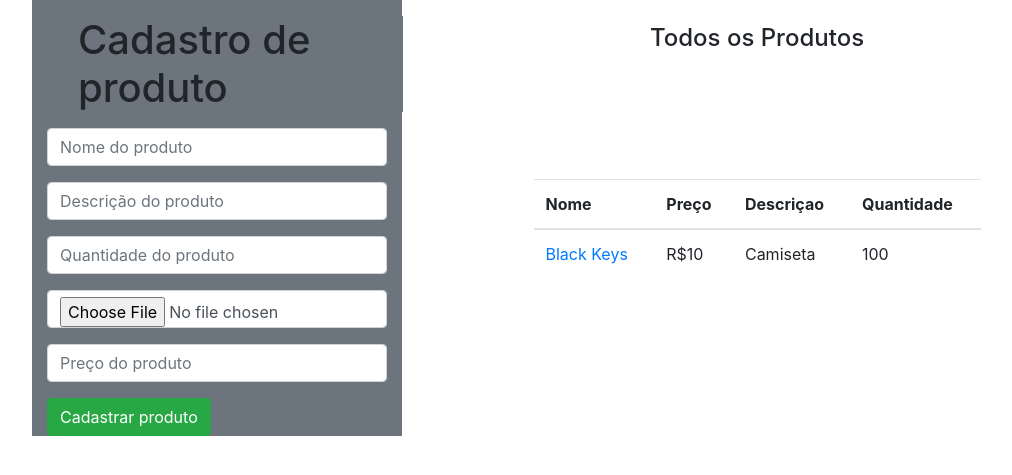
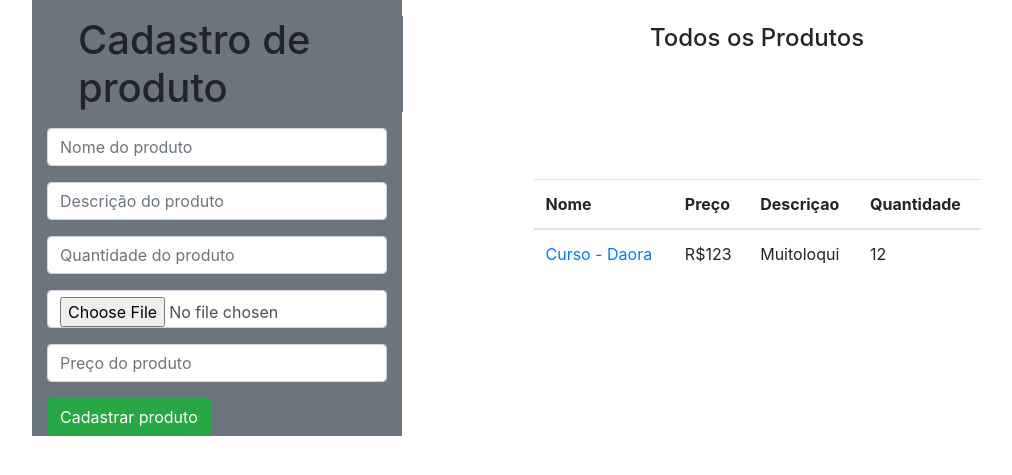
Before and after one commit to DonGus9/Desafio-PHP, a PHP site: page /cadastro-produto.php in a window 1280 px wide. Shown: the part 97-572 px from the top of the page, without its empty margins (53-1065 px from the left). Run offline with PHP 8.4, Linux system fonts and the light colour scheme.

Commit message:
corrigindo o erro de endereço

```diff
--- a/cadastro-produto.php
+++ b/cadastro-produto.php
@@ -9,7 +9,7 @@ if($_POST) {
     $dataAtual = date("(d-m-y)");
     $caminhoSalvo = 'img/'.$dataAtual.$nomeImg;
     $deuCertoImagem = move_uploaded_file($localTmp, $caminhoSalvo);
-    echo cadastrarProduto($_POST["nomeProduto"],$_POST["descProduto"],$caminhoSalvo,$_POST["precoProduto"], $_POST["qtdProduto"]);
+    echo cadastrarProduto($_POST["nomeProduto"],$_POST["descProduto"], $_POST["qtdProduto"],$caminhoSalvo,$_POST["precoProduto"]);
 }
 ?>
 
--- a/produto.json
+++ b/produto.json
@@ -1 +1 @@
-[{"id":1,"nomeProduto":"Black Keys","descProduto":"Camiseta","qtdProduto":"100","imgProduto":"img\/(04-11-19)20170311_095719.jpg","precoProduto":"10"}]
+[{"id":1,"nomeProduto":"Curso - Daora","descProduto":"Muitoloqui","qtdProduto":"12","imgProduto":"img\/(04-11-19)WIN_20190423_21_03_41_Pro.jpg","precoProduto":"123"}]
```
Also changed, not shown: img/(04-11-19)WIN_20190423_21_03_41_Pro.jpg (added).
